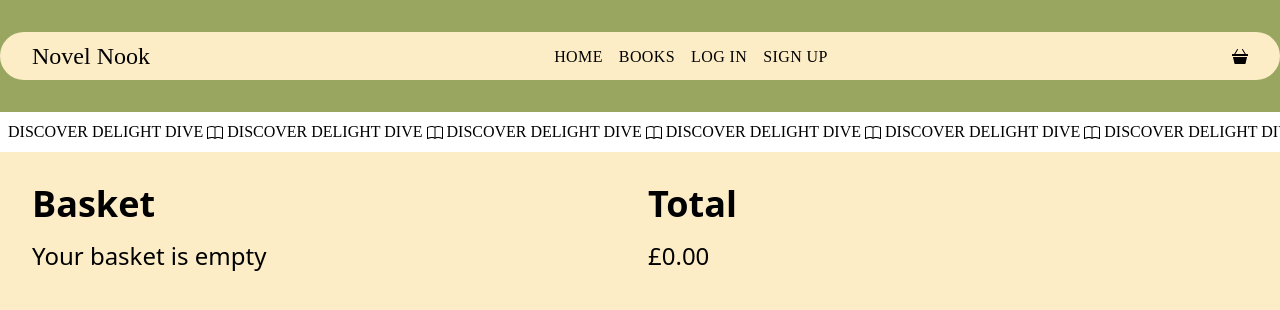
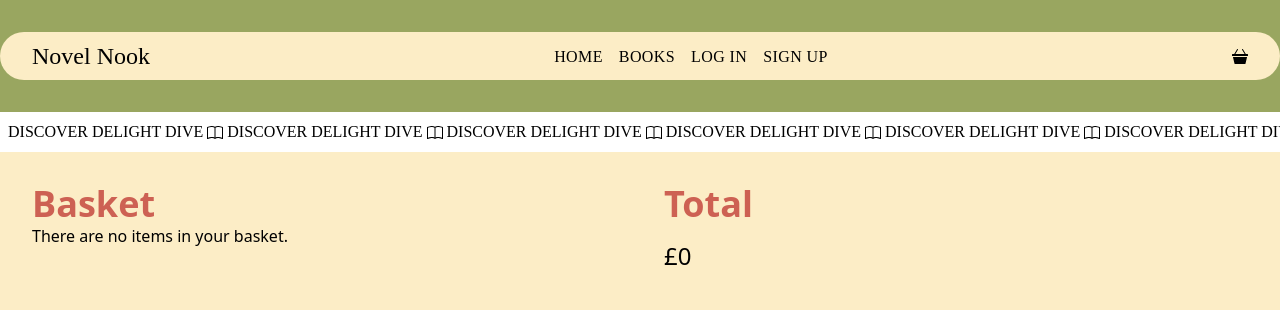
Before and after one commit to insiyamullamitha/novel-nook, a React (Vite) app in the folder frontend/: page /basket in a window 1280 px wide. Shown: the top 310 px of the page. Built offline with nearby package versions, Linux system fonts and the light colour scheme.

Commit message:
Basket page with book items and total price

```diff
--- /dev/null
+++ b/frontend/src/components/BasketItem.jsx
@@ -0,0 +1,18 @@
+export default function BasketItem({ bookTitle }) {
+  return (
+    <div className="my-4 bg-white shadow-xl rounded-lg p-4">
+      <div className="flex justify-between">
+        <h3 className="text-xl text-black font-semibold">{bookTitle}</h3>
+        <button className="text-red-500 font-semibold">Remove</button>
+      </div>
+      <div className="flex justify-between my-4">
+        <p className="text-gray-500">Price</p>
+        <p className="text-gray-500">£8.99</p>
+      </div>
+      <div className="flex justify-between">
+        <p className="text-gray-500">Quantity</p>
+        <p className="text-gray-500">1</p>
+      </div>
+    </div>
+  );
+}
--- a/frontend/src/components/BookItem.jsx
+++ b/frontend/src/components/BookItem.jsx
@@ -6,9 +6,7 @@ import TickIcon from "../icons/TickIcon";
 export default function BookItem({ bookTitle }) {
   const [quantity, setQuantity] = useState(1);
   const [addedToBasket, setAddedToBasket] = useState(false);
-  const { state, addToBasket } = useBasket();
-  console.log(state);
-  console.log(addToBasket);
+  const { addToBasket } = useBasket();
 
   const increaseQuantity = () => {
     setQuantity(quantity + 1);
@@ -22,7 +20,7 @@ export default function BookItem({ bookTitle }) {
 
   const handleAddToBasket = () => {
     setAddedToBasket(true);
-    addToBasket({ type: "ADD_TO_BASKET", payload: { bookTitle, quantity } });
+    addToBasket({ bookTitle });
 
     setTimeout(() => {
       setAddedToBasket(false);
--- a/frontend/src/components/Navbar.jsx
+++ b/frontend/src/components/Navbar.jsx
@@ -66,7 +66,7 @@ export default function Navbar({ basketCount }) {
           <Link to="/basket" className="text-black">
             <BasketIcon />
             {basketCount > 0 && (
-              <div className="absolute -top-2 -right-2 bg-red-500 rounded-full p-1 w-4 h-4 flex items-center justify-center text-xs text-white">
+              <div className="absolute -top-2 -right-2 bg-accent1 rounded-full p-1 w-4 h-4 flex items-center justify-center text-xs text-white">
                 {basketCount}
               </div>
             )}
--- a/frontend/src/pages/Basket.jsx
+++ b/frontend/src/pages/Basket.jsx
@@ -1,8 +1,27 @@
 import Navbar from "../components/Navbar";
 import TagLineStrip from "../components/TagLineStrip";
 import { useBasket } from "../components/BasketContext";
+import { useState, useEffect } from "react";
+import BasketItem from "../components/BasketItem";
 
 export default function Basket() {
+  const { state } = useBasket();
+  console.log(state);
+  const emptyBasket = state.items.length === 0;
+  const [basketItems, setBasketItems] = useState([]);
+
+  useEffect(() => {
+    if (!emptyBasket) {
+      // Use map to create an array of BasketItem components
+      const itemsArray = state.items.map((item, index) => (
+        <BasketItem key={index} bookTitle={item.bookTitle} />
+      ));
+
+      // Set the state once after the loop is completed
+      setBasketItems(itemsArray);
+    }
+  }, [state.items, emptyBasket]);
+
   return (
     <>
       <div className="py-4 bg-secondary shadow-xl">
@@ -11,14 +30,18 @@ export default function Basket() {
         </div>
       </div>
       <TagLineStrip className="shadow-xl" />
-      <div className="container mx-auto px-8 mt-8 grid grid-cols-1 sm:grid-cols-1 lg:grid-cols-2 xl:grid-cols-2 gap-4">
+      <div className="container mx-auto px-8 mt-8 grid grid-cols-1 sm:grid-cols-1 lg:grid-cols-2 xl:grid-cols-2 gap-12">
         <div>
-          <h1 className="text-4xl font-bold">Basket</h1>
-          <p className="text-2xl mt-4">Your basket is empty</p>
+          <h1 className="text-4xl font-bold text-accent1">Basket</h1>
+          {emptyBasket ? (
+            <p>There are no items in your basket.</p>
+          ) : (
+            <div>{basketItems}</div>
+          )}
         </div>
         <div>
-          <h1 className="text-4xl font-bold">Total</h1>
-          <p className="text-2xl mt-4">£0.00</p>
+          <h1 className="text-4xl text-accent1 font-bold">Total</h1>
+          <p className="text-2xl mt-4">£{7.99 * state.items.length}</p>
         </div>
       </div>
     </>
```
